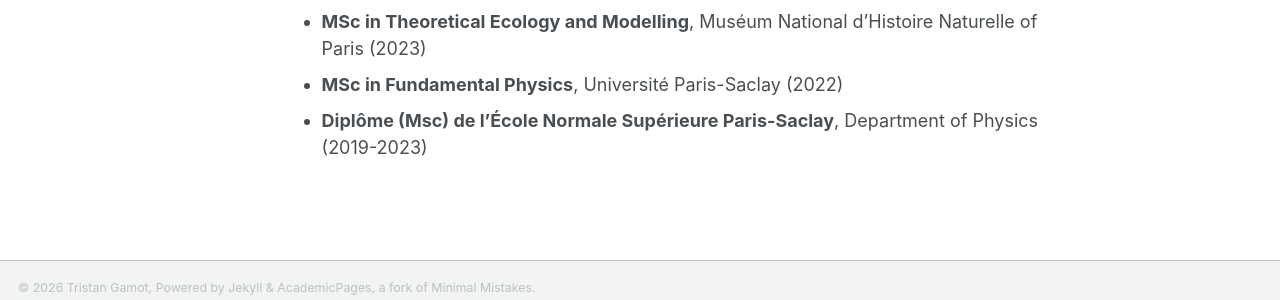
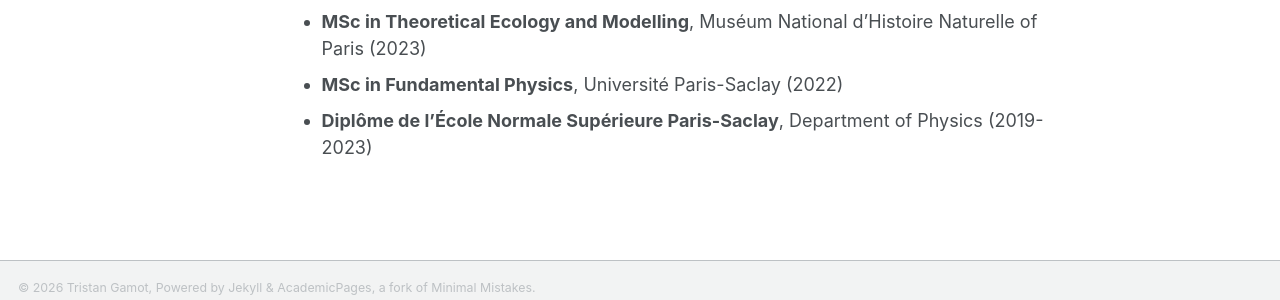
Before and after one commit to tgamot/tgamot.github.io, a Jekyll site: the page built from _pages/about.md, in a window 1280 px wide and 1372 px high. Shown: the part 1056-1356 px from the top of the window. Built offline with Jekyll 4.4.1, drawn with Linux system fonts in a browser that asks for light colours; a style sheet for code colours, icons or effects is not loaded.

Commit message:
Update about.md

```diff
--- a/_pages/about.md
+++ b/_pages/about.md
@@ -32,4 +32,4 @@ Education
   *Funded by a doctoral fellowship (CDSN) from the École Normale Supérieure Paris-Saclay
 - **MSc in Theoretical Ecology and Modelling**, Muséum National d’Histoire Naturelle of Paris (2023)
 - **MSc in Fundamental Physics**, Université Paris-Saclay (2022)
-- **Diplôme (Msc) de l'École Normale Supérieure Paris-Saclay**, Department of Physics (2019-2023)
+- **Diplôme de l'École Normale Supérieure Paris-Saclay**, Department of Physics (2019-2023)
```
